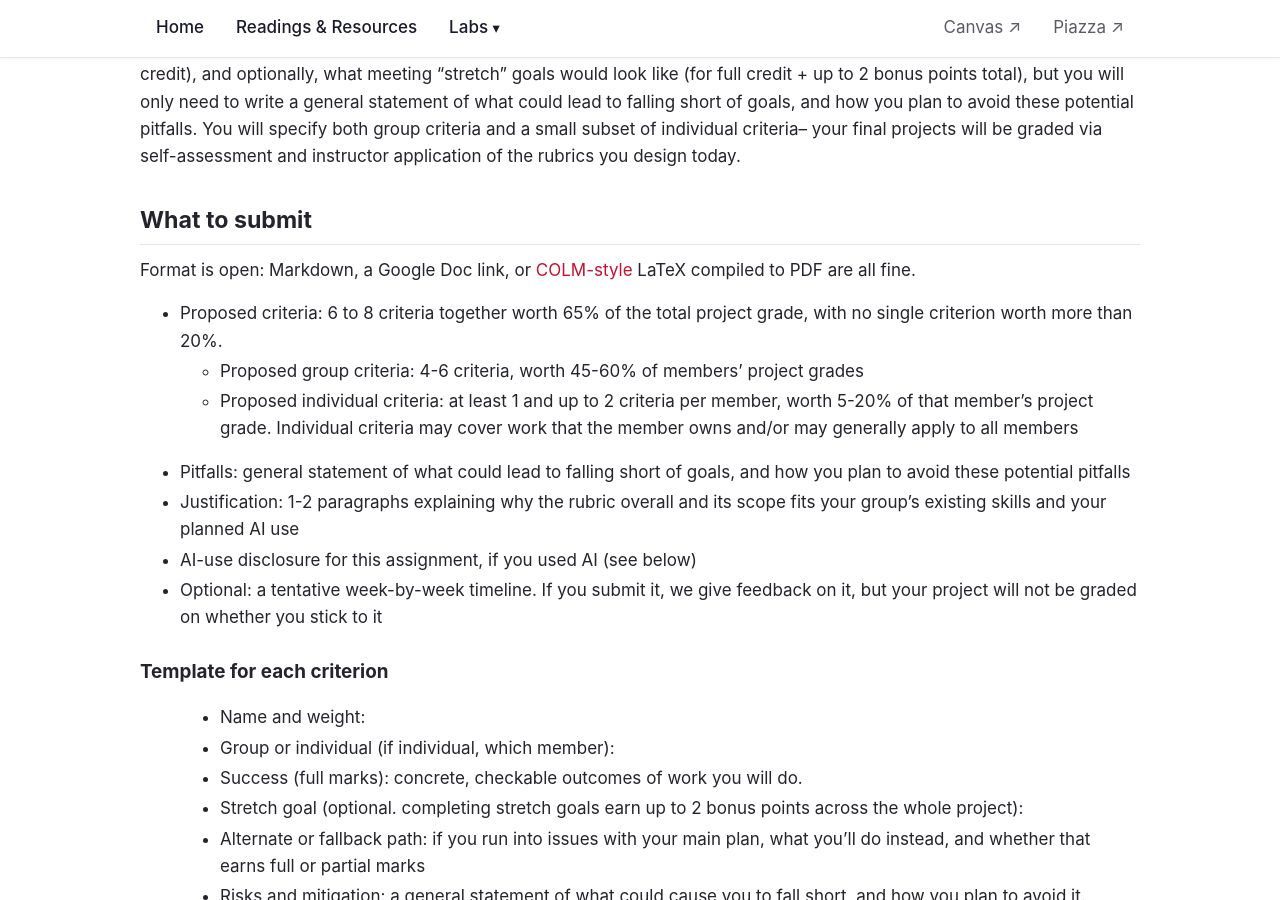
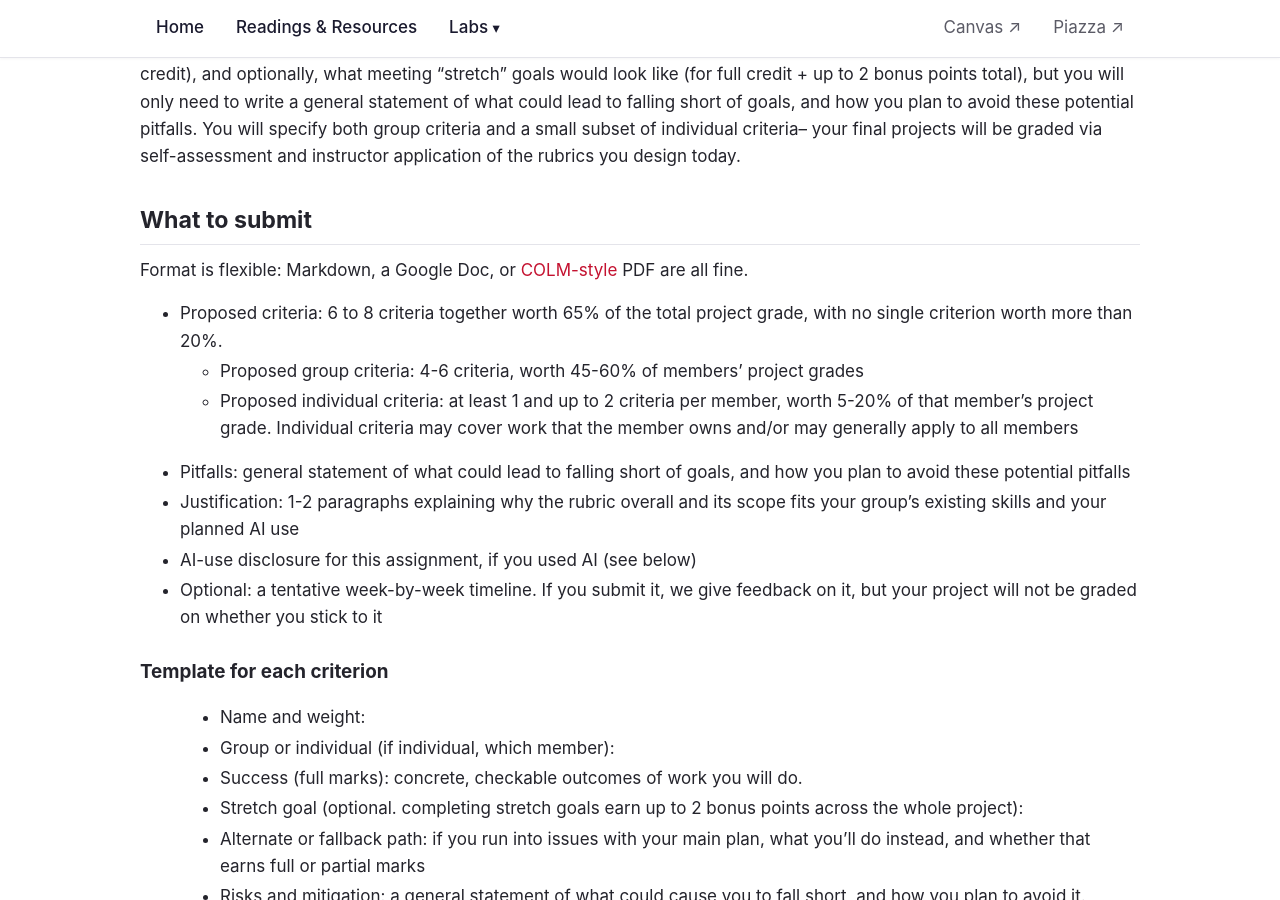
Before and after one commit to clarana/NLPintheWild, a Jekyll site: the page built from rubric-design.md, in a window 1280 px wide and 900 px high, scrolled down 480 px. Built offline with Jekyll 4.4.1, drawn with Linux system fonts in a browser that asks for light colours; some of the changed text lies outside the part shown.

Commit message:
clarity + submission format

```diff
--- a/rubric-design.md
+++ b/rubric-design.md
@@ -11,7 +11,7 @@ Together with your group, you will design rubrics for your course projects and e
 For today's assignment, you will receive credit for making a good faith attempt at writing clear rubric criteria and eventually arriving at a rubric that you, your group members, and the instructors are happy with. You will not be penalized for being asked to iterate on an initial rubric. For each criterion, you will provide descriptions of what success looks like (for full credit), and optionally, what meeting "stretch" goals would look like (for full credit + up to 2 bonus points total), but you will only need to write a general statement of what could lead to falling short of goals, and how you plan to avoid these potential pitfalls. You will specify both group criteria and a small subset of individual criteria-- your final projects will be graded via self-assessment and instructor application of the rubrics you design today.
 
 ## What to submit
-Format is open: Markdown, a Google Doc link, or [COLM-style](https://www.overleaf.com/latex/templates/colm-2026-template/wbwzrwczsqvg) LaTeX compiled to PDF are all fine.
+Format is flexible: Markdown, a Google Doc, or [COLM-style](https://www.overleaf.com/latex/templates/colm-2026-template/wbwzrwczsqvg) PDF are all fine.
 
 * Proposed criteria: 6 to 8 criteria together worth 65% of the total project grade, with no single criterion worth more than 20%.
     * Proposed group criteria: 4-6 criteria, worth 45-60% of members' project grades
```
Also changed, not shown: other parts of rubric-design.md (+1 -1 lines).
